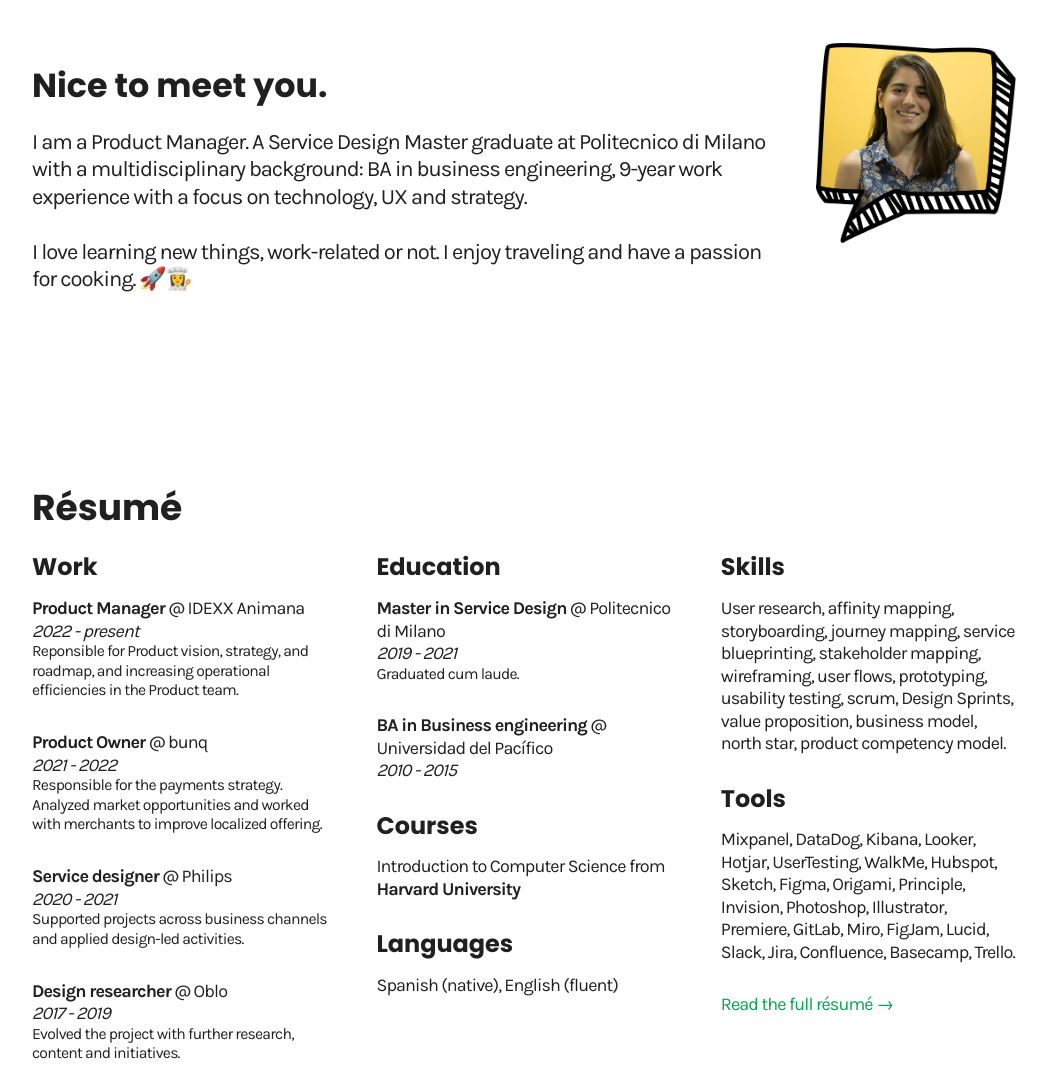
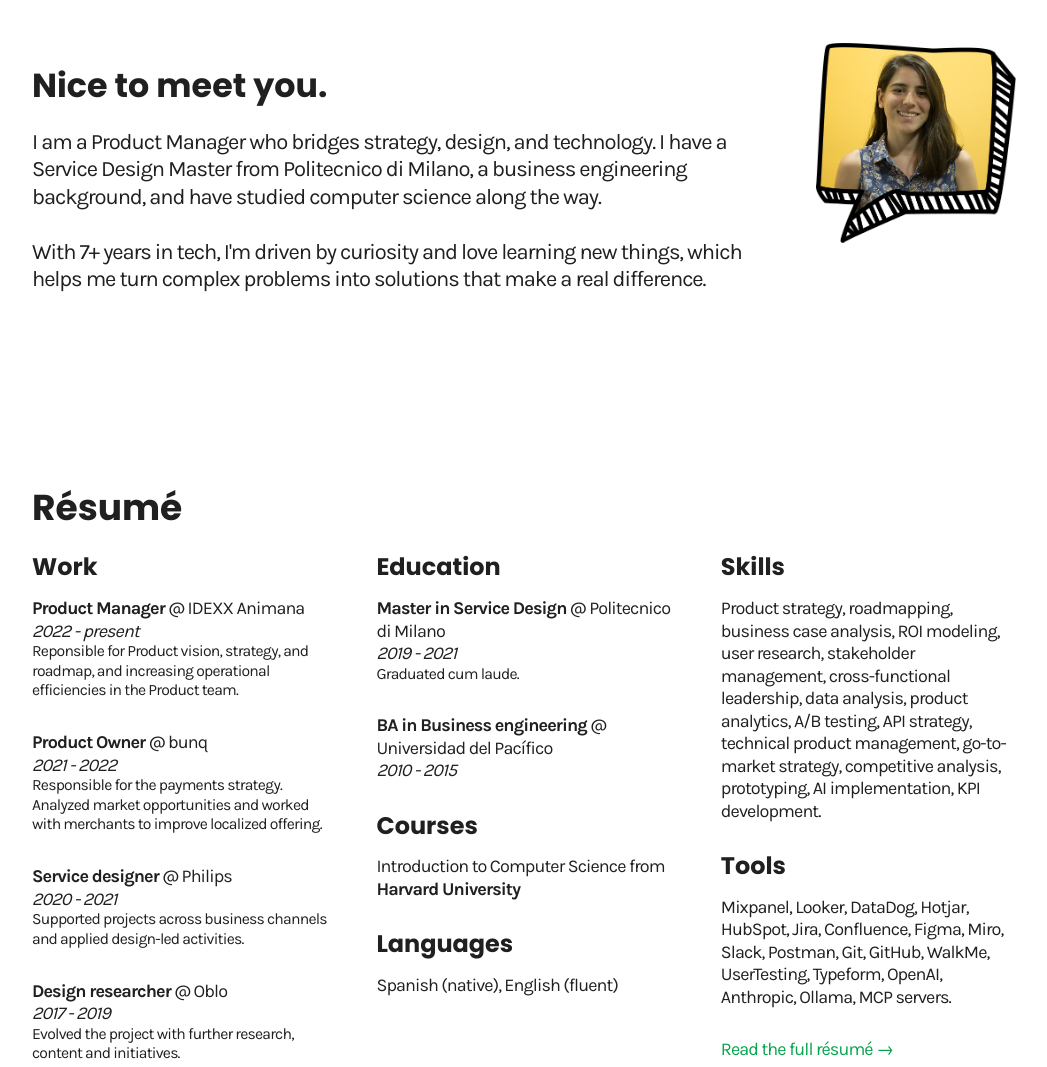
Before and after one commit to andreapastorp/portfolio, a plain HTML site: page public/html/about.html in a window 1280 px wide. Shown: the part 160-1227 px from the top of the page, without its empty margins (116-1163 px from the left). Drawn offline with nearby package versions, Linux system fonts and the light colour scheme; a web font is replaced by a local one.

Commit message:
Update bio

```diff
--- a/public/html/about.html
+++ b/public/html/about.html
@@ -70,8 +70,8 @@ Andrea Pastor - Product and Design portfolio
     <div class="hero-text">
 
       <h1 class="big">Nice to meet you.</h1>
-      <p class="highlight">I am a Product Manager. A Service Design Master graduate at Politecnico di Milano with a multidisciplinary background: BA in business engineering, 9-year work experience with a focus on technology, UX and strategy.
-        <br><br>I love learning new things, work-related or not. I enjoy traveling and have a passion for cooking. 🚀👩‍🍳</p>
+      <p class="highlight">I am a Product Manager who bridges strategy, design, and technology. I have a Service Design Master from Politecnico di Milano, a business engineering background, and have studied computer science along the way.
+        <br><br>With 7+ years in tech, I'm driven by curiosity and love learning new things, which helps me turn complex problems into solutions that make a real difference.</p>
 
     </div>
 
@@ -168,14 +168,12 @@ Andrea Pastor - Product and Design portfolio
         <div class="resume-section">
           <h2>Skills</h2>
           <div class="resume-section">
-            <p>
-User research, affinity mapping, storyboarding, journey mapping, service blueprinting, stakeholder mapping, wireframing, user flows, prototyping, usability testing, scrum, Design Sprints, value proposition, business model, north star, product competency model.
-            </p>
+            <p>Product strategy, roadmapping, business case analysis, ROI modeling, user research, stakeholder management, cross-functional leadership, data analysis, product analytics, A/B testing, API strategy, technical product management, go-to-market strategy, competitive analysis, prototyping, AI implementation, KPI development.</p>
           </div>
 
           <div class="resume-section">
             <h2>Tools</h2>
-            <p>Mixpanel, DataDog, Kibana, Looker, Hotjar, UserTesting, WalkMe, Hubspot, Sketch, Figma, Origami, Principle, Invision, Photoshop, Illustrator, Premiere, GitLab, Miro, FigJam, Lucid, Slack, Jira, Confluence, Basecamp, Trello.</p>
+            <p>Mixpanel, Looker, DataDog, Hotjar, HubSpot, Jira, Confluence, Figma, Miro, Slack, Postman, Git, GitHub, WalkMe, UserTesting, Typeform, OpenAI, Anthropic, Ollama, MCP servers.</p>
           </div>
 
         </div>
```
Also changed, not shown: public/html/index.html (+2 -2 lines), public/templates/about.html (+4 -6 lines), public/templates/index.html (+2 -2 lines).
